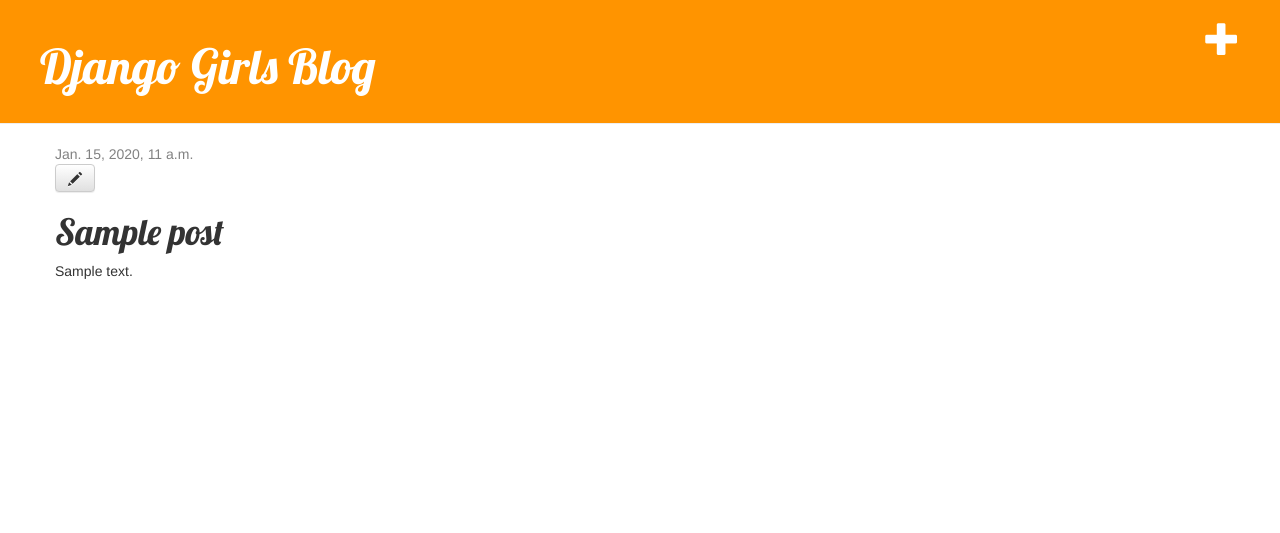
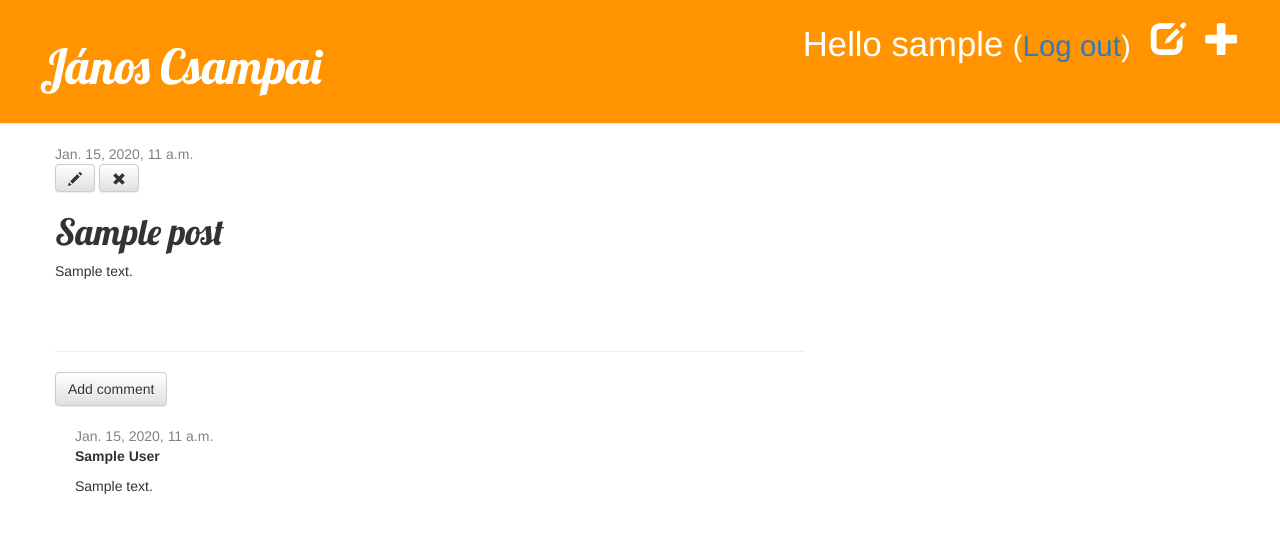
Before and after one commit to DraftDrifter/my-first-blog, a Django app: page /post/1/ in a window 1280 px wide. Shown: the top 533 px of the page. Run offline with Django 3.2, Linux system fonts and the light colour scheme; a user stored in the database is signed in; tables that the repository leaves empty hold one stand-in row (values such as "Sample post"); some libraries are stand-ins or nearby versions.

Commit message:
Updating My first blog with VSC

```diff
--- a/blog/admin.py
+++ b/blog/admin.py
@@ -1,4 +1,5 @@
 from django.contrib import admin
-from .models import Post
+from .models import Post, Comment
 
 admin.site.register(Post)
+admin.site.register(Comment)
--- a/blog/models.py
+++ b/blog/models.py
@@ -16,3 +16,21 @@
 
     def __str__(self):
         return self.title
+
+
+class Comment(models.Model):
+    post = models.ForeignKey('blog.Post', related_name='comments')
+    author = models.CharField(max_length=200)
+    text= models.TextField()
+    created_date = models.DateTimeField(default=timezone.now)
+    approved_comment = models.BooleanField(default=False)
+
+    def approve(self):
+        self.approved_comment = True
+        self.save()
+
+    def __str__(self):
+        return self.text
+
+    def approved_comments(self):
+        return self.comments.filter(approved_comment=True)
--- a/blog/static/css/blog.css
+++ b/blog/static/css/blog.css
@@ -46,3 +46,7 @@
 .post h1 a, .post h1 a:visited {
     color: #000000;
 }
+
+.comment {
+  margin: 20px 0px 20px 20px;
+}
--- a/blog/templates/blog/base.html
+++ b/blog/templates/blog/base.html
@@ -2,7 +2,7 @@
 
 <html>
     <head>
-        <title>Django Girls blog</title>
+        <title>János Csampai</title>
         <link rel="stylesheet" href="//maxcdn.bootstrapcdn.com/bootstrap/3.2.0/css/bootstrap.min.css">
         <link rel="stylesheet" href="//maxcdn.bootstrapcdn.com/bootstrap/3.2.0/css/bootstrap-theme.min.css">
         <link href="//fonts.googleapis.com/css?family=Lobster&subset=latin,latin-ext" rel="stylesheet" type="text/css">
@@ -14,8 +14,12 @@
           <div class="page-header">
             {% if user.is_authenticated %}
               <a href="{% url 'post_new' %}" class="top-menu"><span class="glyphicon glyphicon-plus"></span></a>
+              <a href="{% url 'post_draft_list' %}" class="top-menu"><span class="glyphicon glyphicon-edit"></span></a>
+              <p class="top-menu">Hello {{ user.username }} <small>(<a href="{% url 'logout' %}">Log out</a>)</small></p>
+            {% else %}
+            <a href="{% url 'login' %}" class="top-menu"><span class="glyphicon glyphicon-lock"></span></a>
             {% endif %}
-              <h1><a href="/">Django Girls Blog</a></h1>
+              <h1><a href="/">János Csampai</a></h1>
           </div>
           <div class="content container">
               <div class="row">
--- a/blog/templates/blog/post_detail.html
+++ b/blog/templates/blog/post_detail.html
@@ -3,14 +3,37 @@
 {% block content %}
   <div class="post">
     {% if post.published_date %}
-      <div class="date">
-      {{ post.published_date }}
+    <div class="date">
+        {{ post.published_date }}
     </div>
-    {% endif %}
+{% else %}
+    <a class="btn btn-default" href="{% url 'post_publish' pk=post.pk %}">Publish</a>
+{% endif %}
     {% if user.is_authenticated %}
       <a class="btn btn-default" href="{% url 'post_edit' pk=post.pk %}"><span class="glyphicon glyphicon-pencil"></span></a>
+      <a class="btn btn-default" href="{% url 'post_remove' pk=post.pk %}"><span class="glyphicon glyphicon-remove"></span></a>
     {% endif %}
     <h1>{{ post.title }}</h1>
     <p>{{ post.text|linebreaksbr }}</p>
   </div>
+
+  <hr>
+  <a class="btn btn-default" href="{% url 'add_comment_to_post' pk=post.pk %}">Add comment</a>
+  {% for comment in post.comments.all %}
+      {% if user.is_authenticated or comment.approved_comment %}
+      <div class="comment">
+          <div class="date">
+              {{ comment.created_date }}
+              {% if not comment.approved_comment %}
+                  <a class="btn btn-default" href="{% url 'comment_remove' pk=comment.pk %}"><span class="glyphicon glyphicon-remove"></span></a>
+                  <a class="btn btn-default" href="{% url 'comment_approve' pk=comment.pk %}"><span class="glyphicon glyphicon-ok"></span></a>
+              {% endif %}
+          </div>
+          <strong>{{ comment.author }}</strong>
+          <p>{{ comment.text|linebreaks }}</p>
+      </div>
+      {% endif %}
+  {% empty %}
+      <p>No comments here yet :(</p>
+  {% endfor %}
 {% endblock %}
--- a/blog/templates/blog/post_list.html
+++ b/blog/templates/blog/post_list.html
@@ -9,6 +9,7 @@
       </div>
       <h1><a href="{% url 'post_detail' pk=post.pk %}">{{ post.title }}</a></h1>
       <p>{{ post.text|linebreaksbr }}</p>
+      <a href="{% url 'post_detail' pk=post.pk %}">Comments: {{ post.comments.count }}</a>
     </div>
   {% endfor %}
  {% endblock %}
--- a/blog/urls.py
+++ b/blog/urls.py
@@ -6,4 +6,11 @@
     url(r'^post/(?P<pk>\d+)/$', views.post_detail, name="post_detail"),
     url(r'^post/new/$', views.post_new, name='post_new'),
     url(r'^post/(?P<pk>\d+)/edit/$', views.post_edit, name='post_edit'),
+    url(r'^drafts/$', views.post_draft_list, name="post_draft_list"),
+    url(r'^post/(?P<pk>\d+)/publish/$', views.post_publish, name='post_publish'),
+    url(r'^post/(?P<pk>\d+)/remove/$', views.post_remove, name="post_remove"),
+    url(r'^post/(?P<pk>\d+)/comment/$', views.add_comment_to_post, name="add_comment_to_post"),
+    url(r'^comment/(?P<pk>\d+)/approve/$', views.comment_approve, name='comment_approve'),
+    url(r'^comment/(?P<pk>\d+)/remove/$', views.comment_remove, name='comment_remove'),
+
 ]
--- a/blog/views.py
+++ b/blog/views.py
@@ -1,31 +1,40 @@
 from django.shortcuts import render, get_object_or_404, redirect
-from .models import Post
+from .models import Post, Comment
 from django.utils import timezone
-from .forms import PostForm
+from .forms import PostForm, CommentForm
+from django.contrib.auth.decorators import login_required
 
-# Create your views here.
+
+
+
+
+
 def post_list(request):
     posts = Post.objects.filter(published_date__lte=timezone.now()).order_by("published_date")
     context = {"posts": posts}
     return render(request, "blog/post_list.html", context)
 
+
 def post_detail(request, pk):
     post = get_object_or_404(Post, pk=pk)
     return render(request, 'blog/post_detail.html', {'post': post})
 
+
+@login_required
 def post_new(request):
     if request.method =="POST":
         form = PostForm(request.POST)
         if form.is_valid():
             post = form.save(commit=False)
             post.author = request.user
-            post.published_date = timezone.now()
             post.save()
             return redirect('post_detail', pk=post.pk)
     else:
         form = PostForm()
         return render(request, 'blog/post_edit.html', {'form': form})
 
+
+@login_required
 def post_edit(request, pk):
     post = get_object_or_404(Post, pk=pk)
     if request.method == "POST":
@@ -39,3 +48,50 @@
     else:
         form = PostForm(instance=post)
     return render(request, 'blog/post_edit.html', {'form': form})
+
+
+@login_required
+def post_draft_list(request):
+    posts = Post.objects.filter(published_date__isnull=True).order_by('created_date')
+    return render(request, 'blog/post_draft_list.html', {"posts": posts})
+
+
+@login_required
+def post_publish(request, pk):
+    post = get_object_or_404(Post, pk=pk)
+    post.publish()
+    return redirect('post_detail', pk=pk)
+
+
+@login_required
+def post_remove(request, pk):
+    post = get_object_or_404(Post, pk=pk)
+    post.delete()
+    return redirect('post_list')
+
+
+def add_comment_to_post(request, pk):
+    post = get_object_or_404(Post, pk=pk)
+    if request.method == "POST":
+        form = CommentForm(request.POST)
+        if form.is_valid():
+            comment = form.save(commit=False)
+            comment.post = post
+            comment.save()
+            return redirect('post_detail', pk=post.pk)
+    else:
+        form = CommentForm()
+    return render(request, 'blog/add_comment_to_post.html', {'form': form})
+
+
+@login_required
+def comment_approve(request, pk):
+    comment = get_object_or_404(Comment, pk=pk)
+    comment.approve()
+    return redirect('post_detail', pk=comment.post.pk)
+
+@login_required
+def comment_remove(request, pk):
+    comment = get_object_or_404(Comment, pk=pk)
+    comment.delete()
+    return redirect('post_detail', pk=comment.post.pk)
--- a/djangogirls/settings.py
+++ b/djangogirls/settings.py
@@ -118,6 +118,6 @@
 
 # Static files (CSS, JavaScript, Images)
 # https://docs.djangoproject.com/en/1.9/howto/static-files/
-
+LOGIN_REDIRECT_URL = '/'
 STATIC_URL = '/static/'
 STATIC_ROOT = os.path.join(BASE_DIR, 'static')
--- a/djangogirls/urls.py
+++ b/djangogirls/urls.py
@@ -16,8 +16,13 @@
 """
 from django.conf.urls import url, include
 from django.contrib import admin
+from django.contrib.auth import views
 
 urlpatterns = [
     url(r'^admin/', admin.site.urls),
-    url(r'', include("blog.urls"))
+    url(r'^accounts/login/$', views.login, name="login"),
+    url(r'', include("blog.urls")),
+    url(r'^accounts/logout/$', views.logout, name='logout', kwargs={'next_page': '/'}),
+
+
 ]
```
Also changed, not shown: blog/forms.py (+7 -1 lines), blog/templates/blog/add_comment_to_post.html (added, +9 -0 lines), blog/templates/blog/post_draft_list.html (added, +11 -0 lines), blog/templates/registration/login.html (added, +25 -0 lines), blog/migrations/0002_comment.py (added).
